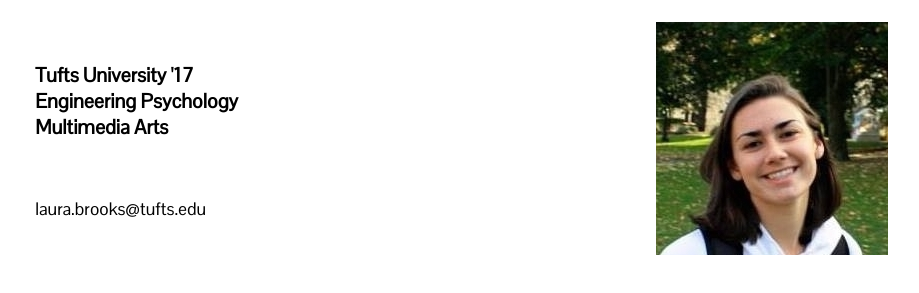
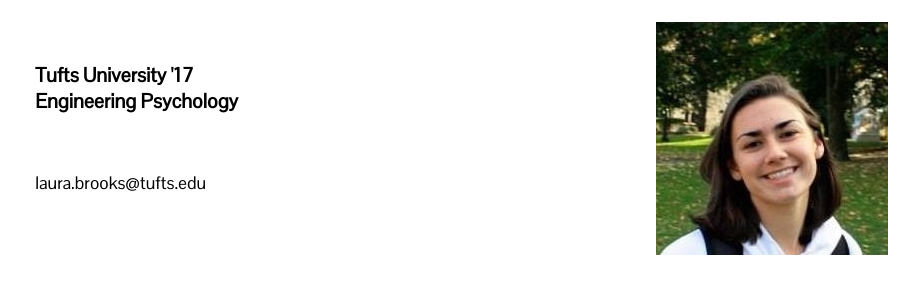
Before and after one commit to laurabrooks/laurabrooks.github.io-archive, a plain HTML site: page index.html in a window 1280 px wide. Shown: the part 269-562 px from the top of the page, without its empty margins (184-1103 px from the left). Drawn offline with Linux system fonts and the light colour scheme.

Commit message:
removing multimedia

```diff
--- a/index.html
+++ b/index.html
@@ -34,7 +34,6 @@
 			<br><br><br>
 			<h2 class="sectionHeader">Tufts University '17</h2>
 			<h2 class="sectionHeader">Engineering Psychology</h2>
-			<h2 class="sectionHeader">Multimedia Arts</h2>
 			<br><br>
 			<p class="text">laura.brooks@tufts.edu</p>
 		</div>
```
